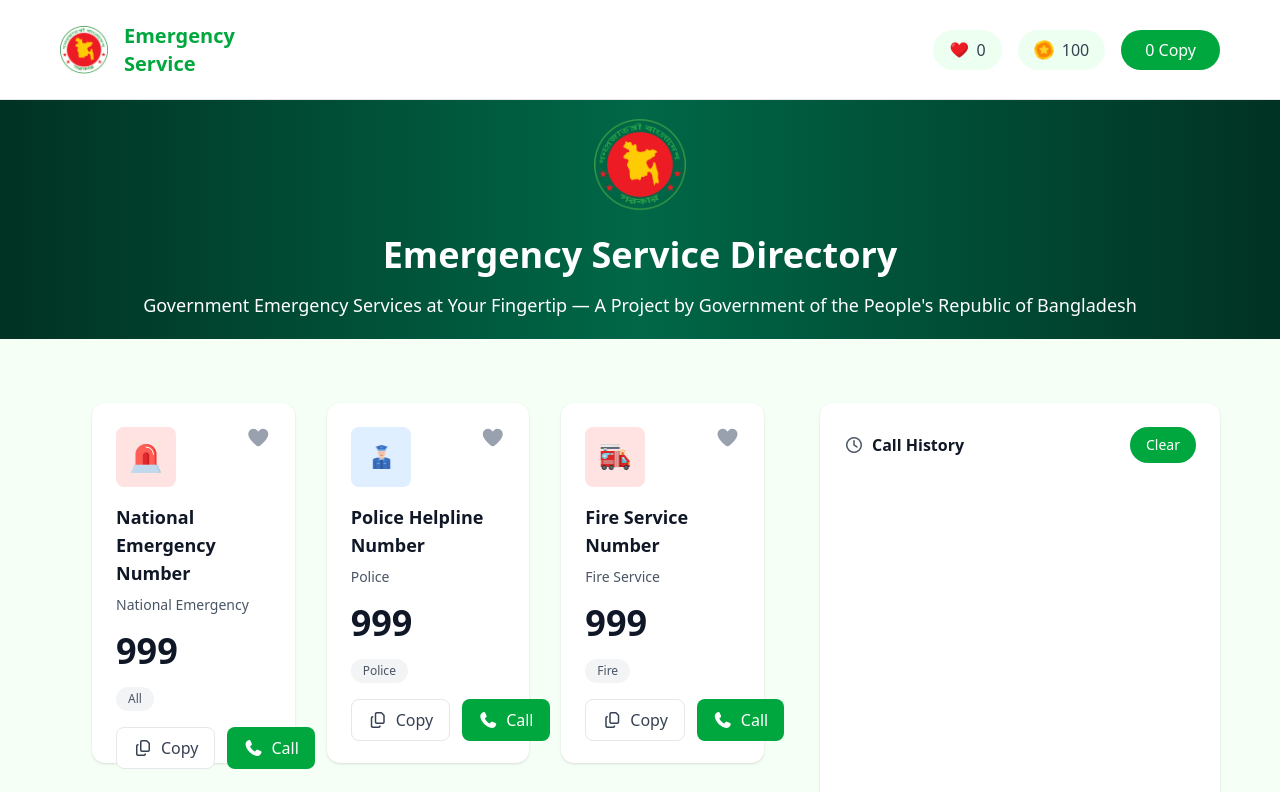
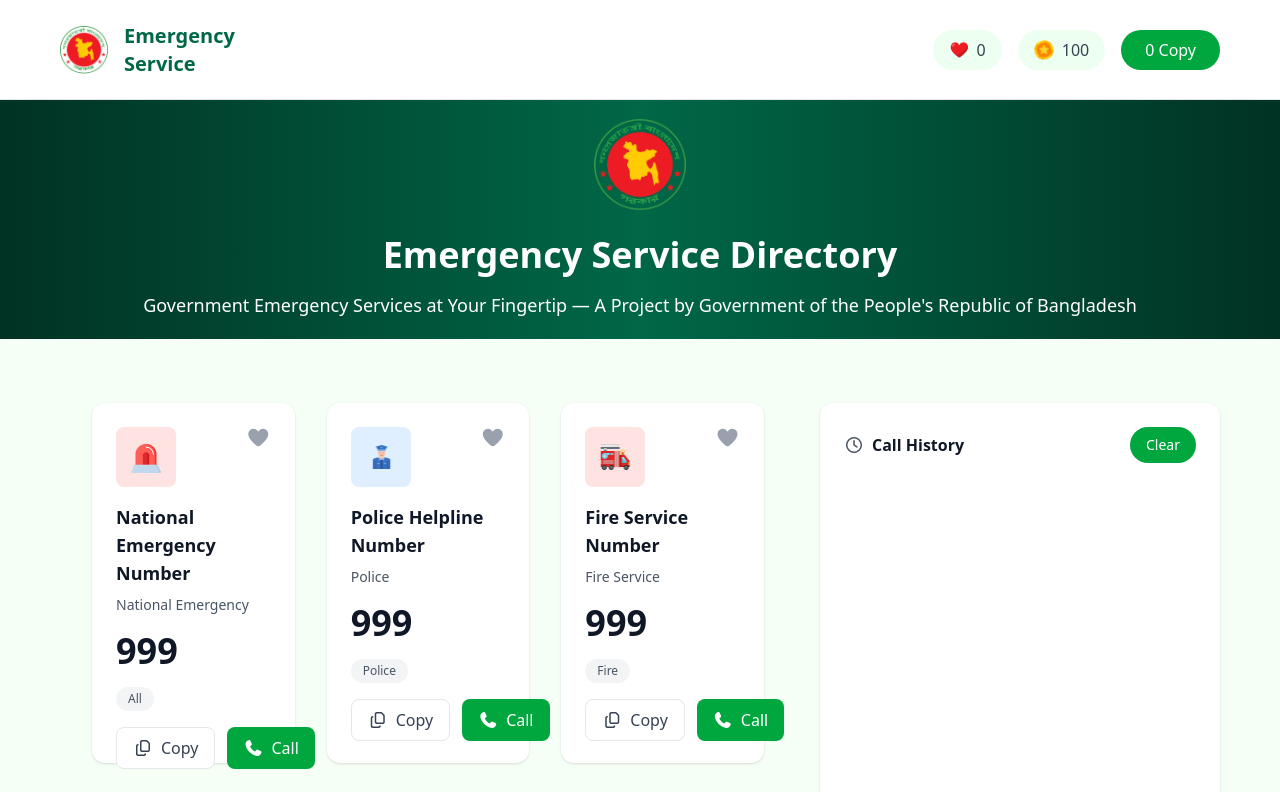
Before and after one commit to XDR-SAM/A5-Sami-Emergency-Hotline, a plain HTML site: page index.html in a window 1280 px wide. Shown: the top 792 px of the page. Drawn offline with nearby package versions, Linux system fonts and the light colour scheme.

Commit message:
Nav bar text colour fix

```diff
--- a/index.html
+++ b/index.html
@@ -41,7 +41,7 @@
   <!-- Left side-->
   <div class="flex items-center gap-2 md:gap-4">
     <img src="assets/logo.png" alt="Emergency Service Logo" class="h-8 w-8 md:h-12 md:w-12">
-    <div class="text-[#00A63E] font-bold text-sm md:text-xl">
+    <div class="text-[#006747] font-bold text-sm md:text-xl">
       <div>Emergency</div>
       <div>Service</div>
     </div>
```
